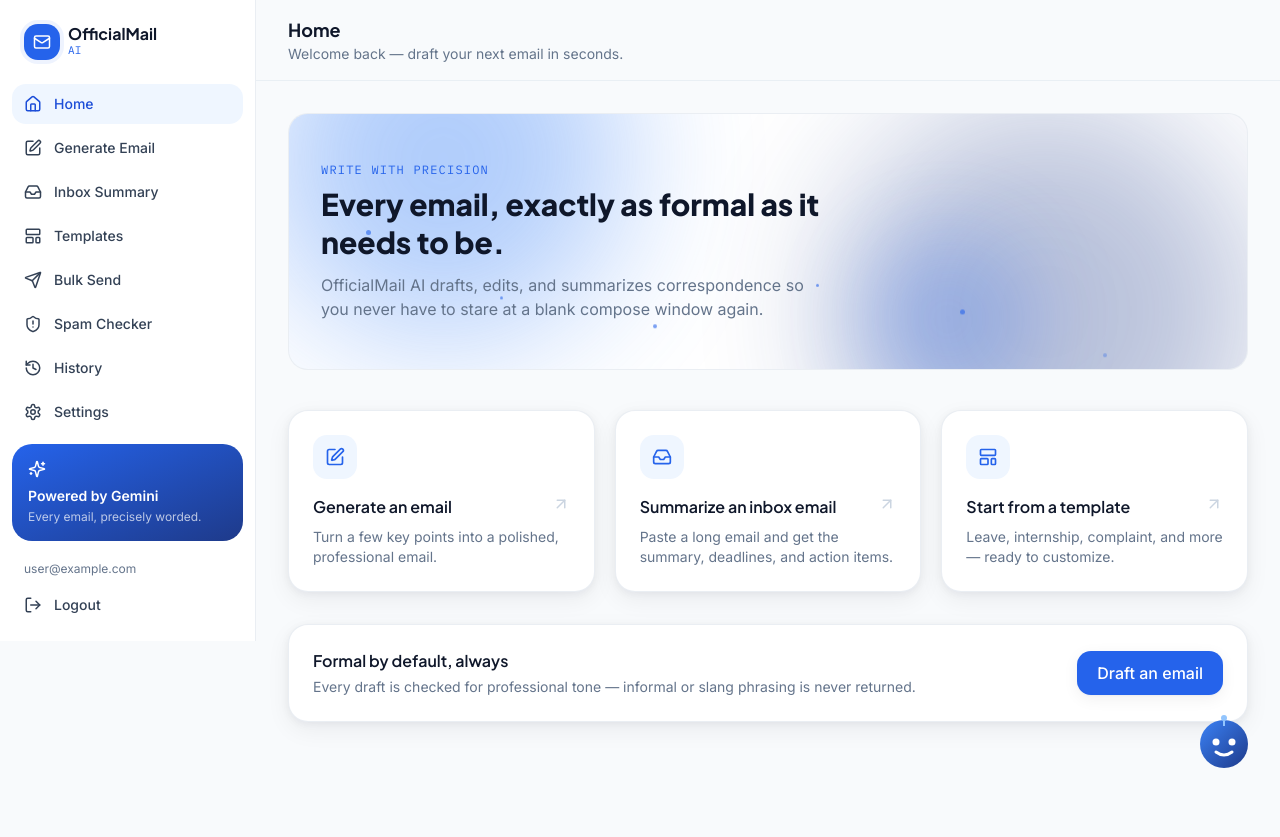
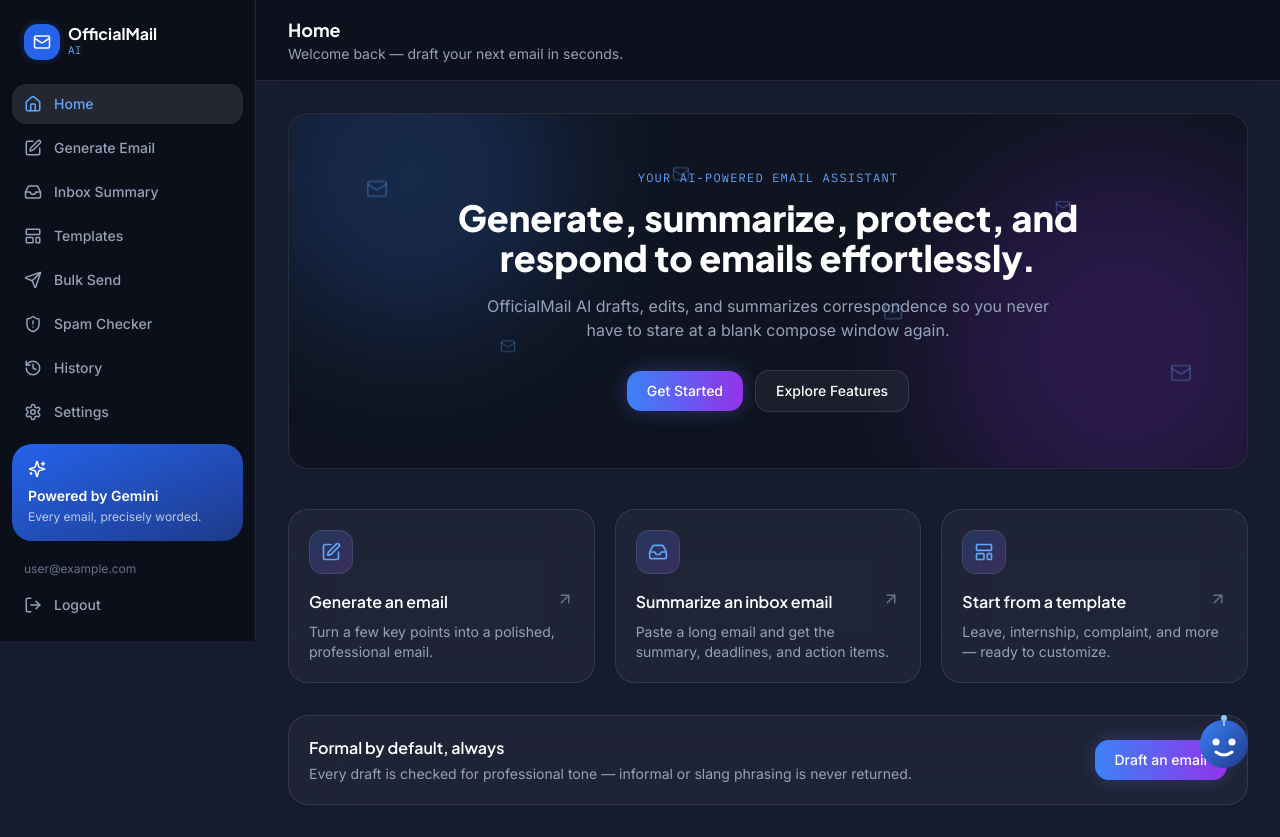
Before and after one commit to guliayukti1000-gif/OfficialMail-AI, a React (Vite) app in the folder frontend/: page / in a window 1280 px wide. Before the commit the page ends 800 px from the top, so only its background shows below. Built offline with nearby package versions, Linux system fonts and the light colour scheme; no server answers; sample sign-in values are in the browser's storage.

Commit message:
Redesign Home page and app shell (sidebar, navbar) to match dark glassmorphism theme

```diff
--- a/frontend/src/App.jsx
+++ b/frontend/src/App.jsx
@@ -30,7 +30,7 @@ function AppShell() {
   const [title, subtitle] = TITLES[location.pathname] || TITLES['/']
 
   return (
-    <div className="flex min-h-screen bg-surface-soft">
+    <div className="flex min-h-screen bg-[#161C2E]">
       <Sidebar open={sidebarOpen} onClose={() => setSidebarOpen(false)} />
       <div className="flex-1 min-w-0">
         <Navbar title={title} subtitle={subtitle} onMenuClick={() => setSidebarOpen(true)} />
--- a/frontend/src/components/Navbar.jsx
+++ b/frontend/src/components/Navbar.jsx
@@ -2,17 +2,17 @@ import { Menu } from 'lucide-react'
 
 export default function Navbar({ title, subtitle, onMenuClick }) {
   return (
-    <header className="sticky top-0 z-20 bg-surface-soft/80 backdrop-blur-sm border-b border-ink-300/30 px-5 lg:px-8 py-4 flex items-center gap-4">
+    <header className="sticky top-0 z-20 bg-[#0B0F1A]/80 backdrop-blur-md border-b border-white/10 px-5 lg:px-8 py-4 flex items-center gap-4">
       <button
-        className="lg:hidden p-2 rounded-lg hover:bg-surface-muted"
+        className="lg:hidden p-2 rounded-lg hover:bg-white/5 text-slate-300"
         onClick={onMenuClick}
         aria-label="Open menu"
       >
         <Menu size={20} />
       </button>
       <div>
-        <h1 className="text-lg font-display font-bold text-ink-900">{title}</h1>
-        {subtitle && <p className="text-sm text-ink-500">{subtitle}</p>}
+        <h1 className="text-lg font-display font-bold text-white">{title}</h1>
+        {subtitle && <p className="text-sm text-slate-400">{subtitle}</p>}
       </div>
     </header>
   )
--- a/frontend/src/components/Sidebar.jsx
+++ b/frontend/src/components/Sidebar.jsx
@@ -33,7 +33,7 @@ export default function Sidebar({ open, onClose }) {
         />
       )}
       <aside
-        className={`fixed lg:static top-0 left-0 h-full w-64 bg-white border-r border-ink-300/40 z-40 flex flex-col transition-transform duration-200 ${
+        className={`fixed lg:static top-0 left-0 h-full w-64 bg-[#0B0F1A] border-r border-white/10 z-40 flex flex-col transition-transform duration-200 ${
           open ? 'translate-x-0' : '-translate-x-full lg:translate-x-0'
         }`}
       >
@@ -42,8 +42,8 @@ export default function Sidebar({ open, onClose }) {
             <Mail size={18} className="text-white" />
           </div>
           <div>
-            <p className="font-display font-bold text-ink-900 leading-none">OfficialMail</p>
-            <p className="text-[11px] font-mono text-brand-500 tracking-wide">AI</p>
+            <p className="font-display font-bold text-white leading-none">OfficialMail</p>
+            <p className="text-[11px] font-mono text-blue-400 tracking-wide">AI</p>
           </div>
         </div>
 
@@ -57,8 +57,8 @@ export default function Sidebar({ open, onClose }) {
               className={({ isActive }) =>
                 `flex items-center gap-3 px-3 py-2.5 rounded-xl text-sm font-medium transition-colors ${
                   isActive
-                    ? 'bg-brand-50 text-brand-600'
-                    : 'text-ink-700 hover:bg-surface-muted'
+                    ? 'bg-white/10 text-blue-400'
+                    : 'text-slate-400 hover:bg-white/5 hover:text-slate-200'
                 }`
               }
             >
@@ -76,12 +76,12 @@ export default function Sidebar({ open, onClose }) {
 
         {user && (
           <div className="px-3 pb-4">
-            <div className="flex items-center gap-2 px-3 py-2 text-xs text-ink-500 truncate">
+            <div className="flex items-center gap-2 px-3 py-2 text-xs text-slate-500 truncate">
               {user.email}
             </div>
             <button
               onClick={handleLogout}
-              className="w-full flex items-center gap-3 px-3 py-2.5 rounded-xl text-sm font-medium text-ink-700 hover:bg-surface-muted transition-colors"
+              className="w-full flex items-center gap-3 px-3 py-2.5 rounded-xl text-sm font-medium text-slate-400 hover:bg-white/5 hover:text-slate-200 transition-colors"
             >
               <LogOut size={18} strokeWidth={2} />
               Logout
--- a/frontend/src/pages/Home.jsx
+++ b/frontend/src/pages/Home.jsx
@@ -1,5 +1,5 @@
 import { Link } from 'react-router-dom'
-import { PenSquare, Inbox, LayoutTemplate, ArrowUpRight } from 'lucide-react'
+import { PenSquare, Inbox, LayoutTemplate, ArrowUpRight, Mail } from 'lucide-react'
 import { Card } from '../components/UI'
 
 const actions = [
@@ -23,83 +23,96 @@ const actions = [
   },
 ]
 
-const dots = [
-  { left: '8%', size: 5, delay: '0s', duration: '9s' },
-  { left: '22%', size: 3, delay: '2s', duration: '11s' },
-  { left: '38%', size: 4, delay: '4s', duration: '8s' },
-  { left: '55%', size: 3, delay: '1s', duration: '12s' },
-  { left: '70%', size: 5, delay: '3s', duration: '10s' },
-  { left: '85%', size: 4, delay: '5s', duration: '9s' },
+const floatingIcons = [
+  { left: '8%', top: '20%', size: 22, delay: '0s', duration: '9s' },
+  { left: '22%', top: '65%', size: 16, delay: '2s', duration: '11s' },
+  { left: '40%', top: '15%', size: 18, delay: '4s', duration: '8s' },
+  { left: '62%', top: '55%', size: 20, delay: '1s', duration: '12s' },
+  { left: '80%', top: '25%', size: 16, delay: '3s', duration: '10s' },
+  { left: '92%', top: '70%', size: 22, delay: '5s', duration: '9s' },
 ]
+
 export default function Home() {
   return (
     <div className="max-w-5xl">
-      <div className="relative rounded-2xl overflow-hidden mb-10 px-8 py-12 bg-white border border-ink-300/40">
-        <div className="hero-blob-one absolute top-[-80px] left-[-60px] w-80 h-80 rounded-full bg-brand-400 opacity-40 blur-3xl" />
-        <div className="hero-blob-two absolute bottom-[-100px] right-[-40px] w-96 h-96 rounded-full bg-brand-900 opacity-30 blur-3xl" />
-        <div className="hero-blob-three absolute top-1/3 right-1/4 w-40 h-40 rounded-full bg-brand-500 opacity-25 blur-2xl" />
+      <div className="relative rounded-2xl overflow-hidden mb-10 px-8 py-14 bg-[#0F1420] border border-white/10">
+        <div className="absolute top-[-80px] left-[-60px] w-80 h-80 rounded-full bg-blue-500 opacity-20 blur-3xl animate-[drift_8s_ease-in-out_infinite]" />
+        <div className="absolute bottom-[-100px] right-[-40px] w-96 h-96 rounded-full bg-purple-600 opacity-20 blur-3xl animate-[drift_10s_ease-in-out_infinite]" />
 
-        {dots.map((d, i) => (
-          <span
+        {floatingIcons.map((d, i) => (
+          <Mail
             key={i}
-            className="hero-dot absolute bottom-0 rounded-full bg-brand-500"
-            style={{
-              left: d.left,
-              width: d.size,
-              height: d.size,
-              animationDelay: d.delay,
-              animationDuration: d.duration,
-            }}
+            size={d.size}
+            className="absolute text-blue-400/30 animate-[float_6s_ease-in-out_infinite]"
+            style={{ left: d.left, top: d.top, animationDelay: d.delay, animationDuration: d.duration }}
           />
         ))}
 
-        <div className="relative">
-          <p className="text-xs font-mono uppercase tracking-widest text-brand-500 mb-2">
-            Write with precision
+        <div className="relative text-center">
+          <p className="text-xs font-mono uppercase tracking-widest text-blue-400 mb-3">
+            Your AI-powered email assistant
           </p>
-          <h2 className="text-3xl font-display font-extrabold text-ink-900 max-w-xl leading-tight">
-            Every email, exactly as formal as it needs to be.
+          <h2 className="text-3xl sm:text-4xl font-display font-extrabold text-white max-w-2xl mx-auto leading-tight">
+            Generate, summarize, protect, and respond to emails effortlessly.
           </h2>
-          <p className="text-ink-500 mt-3 max-w-lg">
+          <p className="text-slate-400 mt-4 max-w-xl mx-auto">
             OfficialMail AI drafts, edits, and summarizes correspondence so you
             never have to stare at a blank compose window again.
           </p>
+          <div className="flex items-center justify-center gap-3 mt-7">
+            <Link
+              to="/generate"
+              className="px-5 py-2.5 rounded-xl bg-gradient-to-r from-blue-500 to-purple-600 text-white text-sm font-medium shadow-[0_0_20px_rgba(99,102,241,0.35)] hover:shadow-[0_0_30px_rgba(99,102,241,0.5)] transition-shadow"
+            >
+              Get Started
+            </Link>
+            <Link
+              to="/inbox-summary"
+              className="px-5 py-2.5 rounded-xl bg-white/5 border border-white/10 text-white text-sm font-medium hover:bg-white/10 transition-colors"
+            >
+              Explore Features
+            </Link>
+          </div>
         </div>
       </div>
 
       <div className="grid sm:grid-cols-2 lg:grid-cols-3 gap-5">
         {actions.map(({ to, icon: Icon, title, desc }) => (
           <Link key={to} to={to}>
-            <Card className="h-full group hover:shadow-glow hover:border-brand-400/50 transition-all">
-              <div className="w-11 h-11 rounded-xl bg-brand-50 flex items-center justify-center mb-4">
-                <Icon size={20} className="text-brand-500" />
-                </div>
+            <div className="h-full p-5 rounded-2xl backdrop-blur-xl bg-white/[0.04] border border-white/10 hover:border-blue-400/40 hover:bg-white/[0.06] transition-all group">
+              <div className="w-11 h-11 rounded-xl bg-gradient-to-br from-blue-500/20 to-purple-500/20 border border-white/10 flex items-center justify-center mb-4">
+                <Icon size={20} className="text-blue-400" />
+              </div>
               <div className="flex items-start justify-between">
-                <h3 className="font-display font-semibold text-ink-900">{title}</h3>
+                <h3 className="font-display font-semibold text-white">{title}</h3>
                 <ArrowUpRight
                   size={18}
-                  className="text-ink-300 group-hover:text-brand-500 group-hover:translate-x-0.5 group-hover:-translate-y-0.5 transition-all shrink-0"
+                  className="text-slate-500 group-hover:text-blue-400 group-hover:translate-x-0.5 group-hover:-translate-y-0.5 transition-all shrink-0"
                 />
               </div>
-              <p className="text-sm text-ink-500 mt-2">{desc}</p>
-            </Card>
+              <p className="text-sm text-slate-400 mt-2">{desc}</p>
+            </div>
           </Link>
         ))}
       </div>
-      <Card className="mt-8 flex flex-col sm:flex-row items-start sm:items-center justify-between gap-4">
+
+      <div className="mt-8 p-5 rounded-2xl backdrop-blur-xl bg-white/[0.04] border border-white/10 flex flex-col sm:flex-row items-start sm:items-center justify-between gap-4">
         <div>
-          <h3 className="font-display font-semibold text-ink-900">
+          <h3 className="font-display font-semibold text-white">
             Formal by default, always
           </h3>
-          <p className="text-sm text-ink-500 mt-1">
+          <p className="text-sm text-slate-400 mt-1">
             Every draft is checked for professional tone — informal or slang
             phrasing is never returned.
           </p>
         </div>
-        <Link to="/generate" className="btn-primary whitespace-nowrap">
+        <Link
+          to="/generate"
+          className="px-5 py-2.5 rounded-xl bg-gradient-to-r from-blue-500 to-purple-600 text-white text-sm font-medium whitespace-nowrap shadow-[0_0_20px_rgba(99,102,241,0.3)]"
+        >
           Draft an email
         </Link>
-      </Card>
-       </div>
+      </div>
+    </div>
   )
 }
--- a/frontend/tailwind.config.js
+++ b/frontend/tailwind.config.js
@@ -1,6 +1,5 @@
 /** @type {import('tailwindcss').Config} */
 export default {
-  darkMode: 'class',
   content: ["./index.html", "./src/**/*.{js,jsx}"],
   theme: {
     extend: {
@@ -44,9 +43,17 @@ export default {
           '0%, 100%': { transform: 'translateY(0px)' },
           '50%': { transform: 'translateY(-8px)' },
         },
+        drift: {
+          '0%, 100%': { transform: 'translate(0px, 0px)' },
+          '50%': { transform: 'translate(30px, -25px)' },
+        },
         wave: {
           '0%, 100%': { transform: 'scaleY(0.4)' },
           '50%': { transform: 'scaleY(1)' },
+        },
+        blink: {
+          '0%, 90%, 100%': { transform: 'scaleY(1)' },
+          '95%': { transform: 'scaleY(0.1)' },
         },
       },
     },
```
Also changed, not shown: frontend/src/pages/Login.jsx (+68 -18 lines), frontend/src/pages/Templates.jsx (+47 -6 lines).
